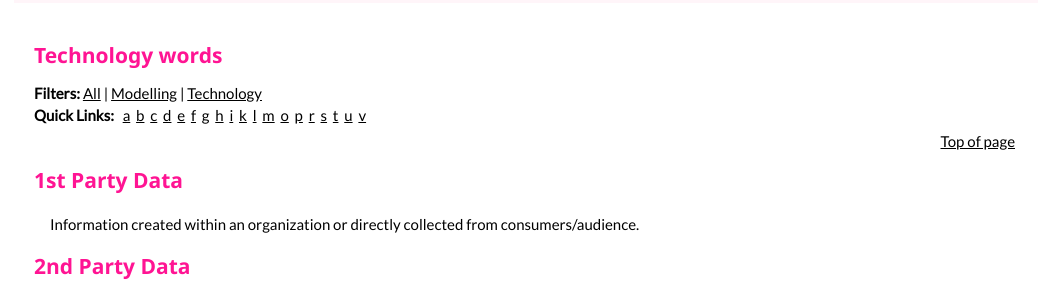
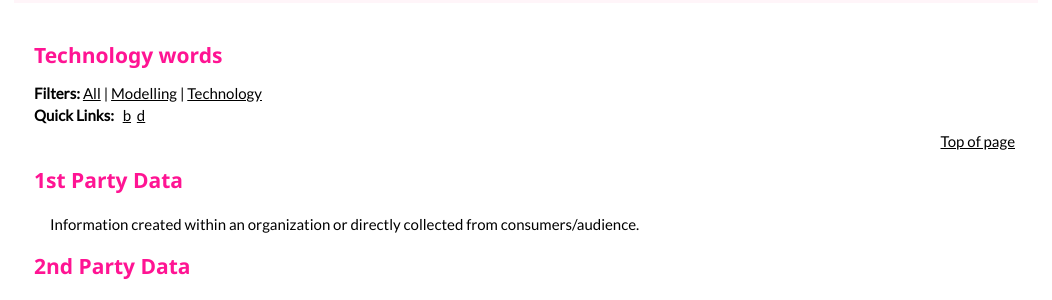
Before and after one commit to unleashyourdata/open_data_glossary, a Jekyll site: the page built from index_filter_technology.html, in a window 1280 px wide. Shown: the part 255-555 px from the top of the page, without its empty margins (114-1166 px from the left). Built offline with Jekyll 4.4.1, drawn with Linux system fonts in a browser that asks for light colours.

Commit message:
Update include_quick_links.html

```diff
--- a/_includes/include_quick_links.html
+++ b/_includes/include_quick_links.html
@@ -1,8 +1,7 @@
  <br>
      <section id="top">
      <strong>Quick Links:</strong>
-     {% assign letter_group = site.data.glossary.glossary | group_by: 'letter_id' | sort: 'name' %}
-     {% for group in letter_group %}
+     {% for group in filter_group %}
      <a href='index.html#{{group.name}}'>{{group.name}}</a>&nbsp;
      {% endfor %}
      </section>
```
